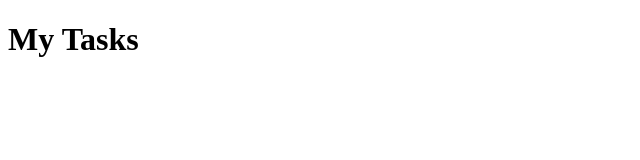
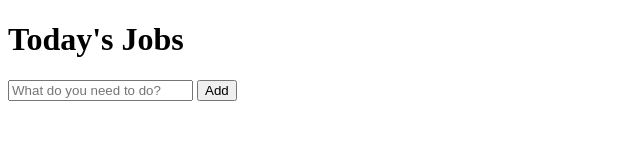
Before and after one commit to Armin1019/blotz-todo-page, a plain HTML site: page index.html in a window 1280 px wide. Shown: the whole page, without its empty margins (0-640 px from the left). Drawn offline with Linux system fonts and the light colour scheme.

Commit message:
Step 2: text box, Add button and empty list

```diff
--- a/index.html
+++ b/index.html
@@ -3,9 +3,12 @@
 <head>
   <meta charset="UTF-8">
   <meta name="viewport" content="width=device-width, initial-scale=1.0">
-  <title>My Tasks</title>
+  <title>Today's Jobs</title>
 </head>
 <body>
-  <h1>My Tasks</h1>
+  <h1>Today's Jobs</h1>
+  <input id="task-input" type="text" placeholder="What do you need to do?">
+  <button id="add-button">Add</button>
+  <ul id="task-list"></ul>
 </body>
 </html>
```
